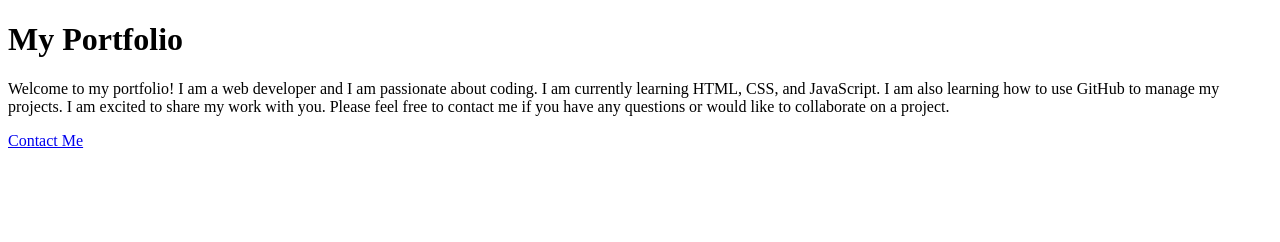
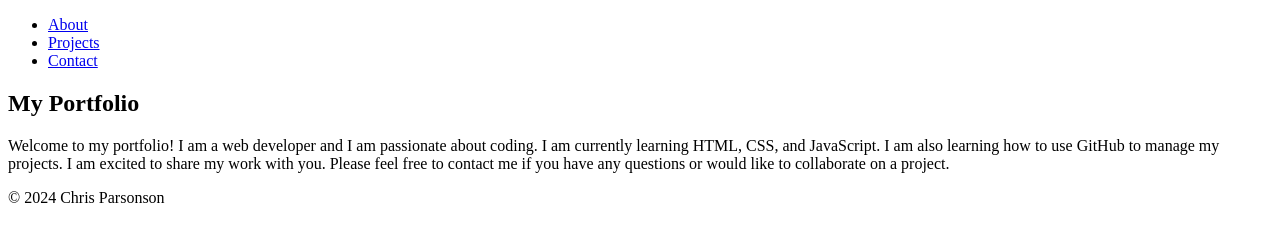
Before and after one commit to cjparsonson/PortfolioSite, a plain HTML site: page index.html in a window 1280 px wide. Drawn offline with Linux system fonts and the light colour scheme.

Commit message:
Add - More emantic HTML

```diff
--- a/index.html
+++ b/index.html
@@ -1,5 +1,6 @@
 <!DOCTYPE html>
 <html lang="en">
+
 <head>
     <meta charset="UTF-8">
     <meta name="viewport" content="width=device-width, initial-scale=1.0">
@@ -7,6 +8,17 @@
 </head>
 
 <body>
+    <header>
+        <nav>
+            <ul>
+                <li><a href="#about">About</a></li>
+                <li><a href="#projects">Projects</a></li>
+                <li><a href="#contact">Contact</a></li>
+            </ul>
+        </nav>
+    </header>
+
+    <section id="about">
         <h1>My Portfolio</h1>
         <p>
             Welcome to my portfolio! I am a web developer and I am passionate about coding.
@@ -15,5 +27,12 @@
             I am excited to share my work with you.
             Please feel free to contact me if you have any questions or would like to collaborate on a project.
         </p>
-    <a href="contact.html">Contact Me</a>
+    </section>
+
 </body>
+
+<footer>
+    <footer>
+        &copy; 2024 Chris Parsonson
+    </footer>
+</footer>
```
Lines whose indentation alone changed are shown as unchanged.
